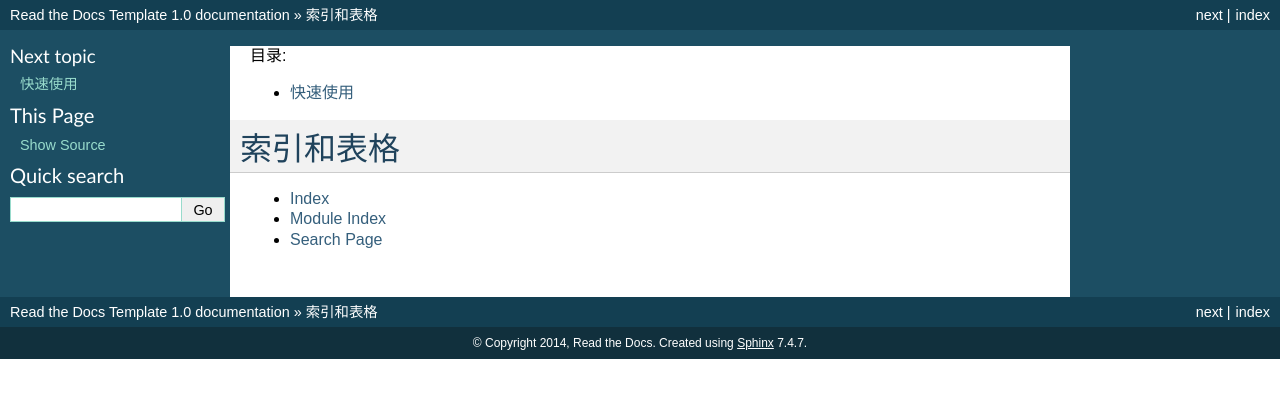
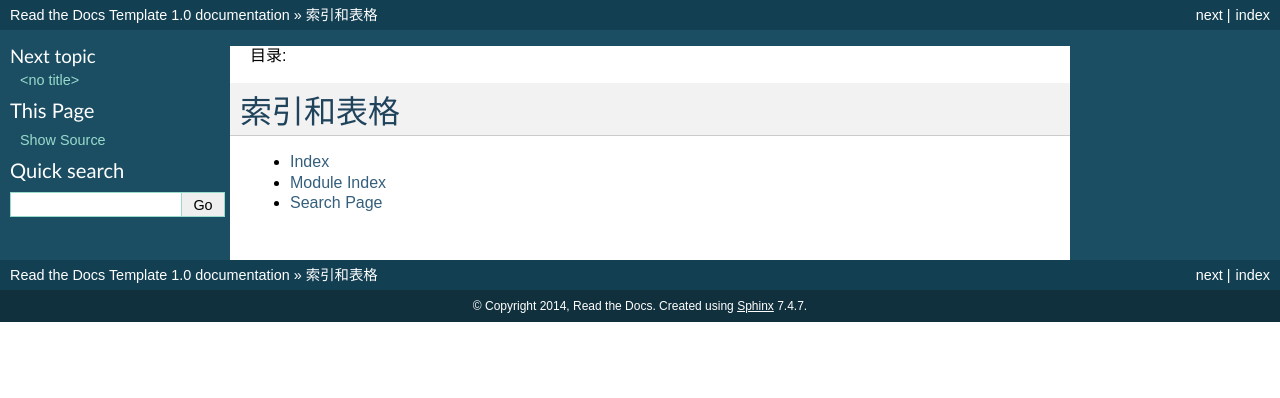
Before and after one commit to Witchie/Doc-PrepaidWaterMeterSystem, a Sphinx documentation site: the page built from docs/index.rst, in a window 1280 px wide. Shown: the top 398 px of the page. Built offline with Sphinx 7.4.7, drawn with Linux system fonts in a browser that asks for light colours.

Commit message:
Update readme.rst

```diff
--- a/docs/readme.rst
+++ b/docs/readme.rst
@@ -1,3 +1 @@
-=========
-快速使用
-=========
+.. include:: ../README.rst
```
